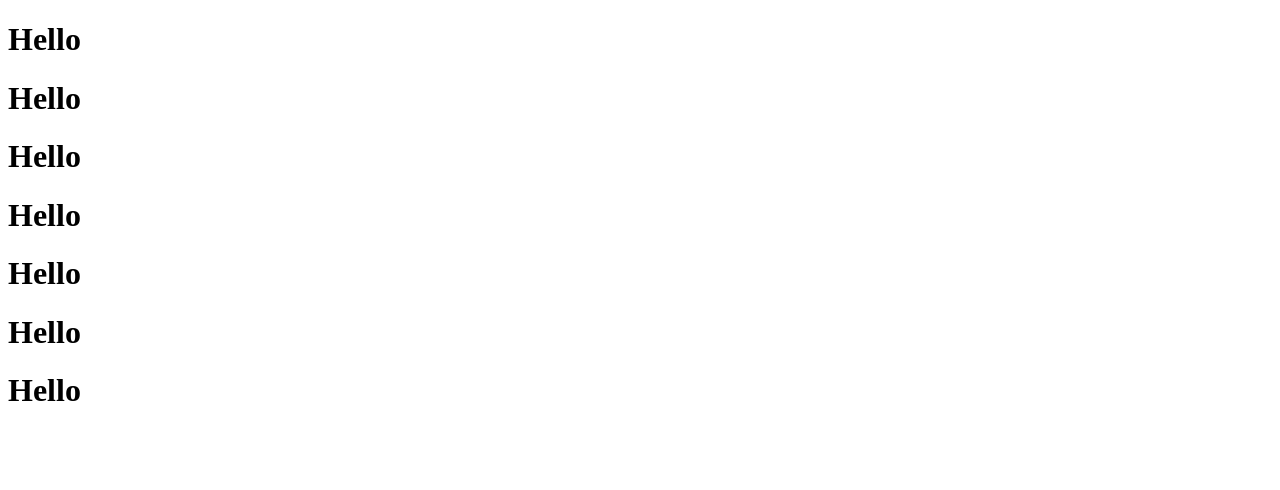
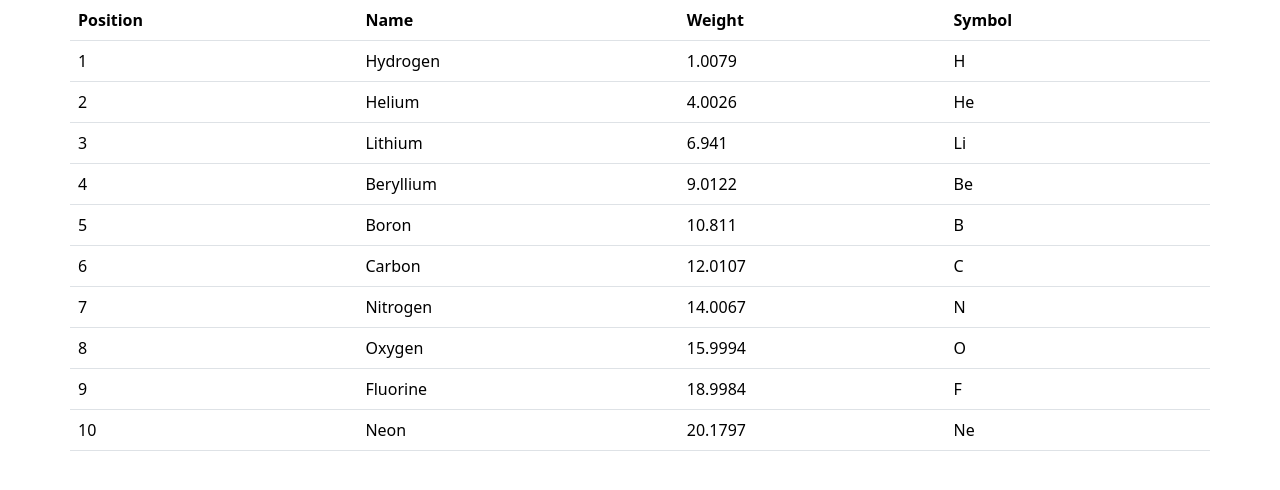
Before and after one commit to Mitul2711/practice, an Angular app: page /parent in a window 1280 px wide. Before the commit this address led to /. Shown: the top 490 px of the page. Built offline with nearby package versions, Linux system fonts and the light colour scheme.

Commit message:
send data from parent to child

```diff
--- a/src/app/app-routing.module.ts
+++ b/src/app/app-routing.module.ts
@@ -1,7 +1,12 @@
 import { NgModule } from '@angular/core';
 import { RouterModule, Routes } from '@angular/router';
+import { ChildComponent } from './components/child/child.component';
+import { ParentComponent } from './components/parent/parent.component';
 
-const routes: Routes = [];
+const routes: Routes = [
+  {path:'child', component: ChildComponent},
+  {path: 'parent', component: ParentComponent}
+];
 
 @NgModule({
   imports: [RouterModule.forRoot(routes)],
--- a/src/app/app.component.html
+++ b/src/app/app.component.html
@@ -1,7 +1 @@
-<h1>Hello</h1>
-<h1>Hello</h1>
-<h1>Hello</h1>
-<h1>Hello</h1>
-<h1>Hello</h1>
-<h1>Hello</h1>
-<h1>Hello</h1>
+<router-outlet></router-outlet>
--- a/src/app/app.module.ts
+++ b/src/app/app.module.ts
@@ -3,10 +3,14 @@ import { BrowserModule } from '@angular/platform-browser';
 
 import { AppRoutingModule } from './app-routing.module';
 import { AppComponent } from './app.component';
+import { ChildComponent } from './components/child/child.component';
+import { ParentComponent } from './components/parent/parent.component';
 
 @NgModule({
   declarations: [
-    AppComponent
+    AppComponent,
+    ChildComponent,
+    ParentComponent
   ],
   imports: [
     BrowserModule,
--- /dev/null
+++ b/src/app/components/child/child.component.html
@@ -0,0 +1,21 @@
+<div class="container">
+    <div class="row">
+        <table class="table">
+            <thead>
+              <tr>
+                <th>Position</th>
+                <th>Name</th>
+                <th>Weight</th>
+                <th>Symbol</th>
+              </tr>
+            </thead>
+            <tbody>
+              <tr *ngFor="let data of userData">
+                <td>{{data.position}}</td>
+                <td>{{data.name}}</td>
+                <td>{{data.weight}}</td>
+                <td>{{data.symbol}}</td>
+              </tr>
+          </table>
+    </div>
+</div>
--- /dev/null
+++ b/src/app/components/child/child.component.ts
@@ -0,0 +1,16 @@
+import { Component, Input, OnInit } from '@angular/core';
+
+@Component({
+  selector: 'app-child',
+  templateUrl: './child.component.html',
+  styleUrls: ['./child.component.css']
+})
+export class ChildComponent implements OnInit {
+
+  @Input() userData: any[];
+
+  ngOnInit(): void {
+    // console.log(this.userData);
+  }
+
+}
--- /dev/null
+++ b/src/app/components/parent/parent.component.html
@@ -0,0 +1 @@
+<app-child [userData]="userData"></app-child>
--- /dev/null
+++ b/src/app/components/parent/parent.component.ts
@@ -0,0 +1,23 @@
+import { Component } from '@angular/core';
+
+@Component({
+  selector: 'app-parent',
+  templateUrl: './parent.component.html',
+  styleUrls: ['./parent.component.css']
+})
+export class ParentComponent {
+
+  userData: any[] = [
+    {position: 1, name: 'Hydrogen', weight: 1.0079, symbol: 'H'},
+    {position: 2, name: 'Helium', weight: 4.0026, symbol: 'He'},
+    {position: 3, name: 'Lithium', weight: 6.941, symbol: 'Li'},
+    {position: 4, name: 'Beryllium', weight: 9.0122, symbol: 'Be'},
+    {position: 5, name: 'Boron', weight: 10.811, symbol: 'B'},
+    {position: 6, name: 'Carbon', weight: 12.0107, symbol: 'C'},
+    {position: 7, name: 'Nitrogen', weight: 14.0067, symbol: 'N'},
+    {position: 8, name: 'Oxygen', weight: 15.9994, symbol: 'O'},
+    {position: 9, name: 'Fluorine', weight: 18.9984, symbol: 'F'},
+    {position: 10, name: 'Neon', weight: 20.1797, symbol: 'Ne'}
+  ]
+
+}
--- a/src/index.html
+++ b/src/index.html
@@ -6,6 +6,10 @@
   <base href="/">
   <meta name="viewport" content="width=device-width, initial-scale=1">
   <link rel="icon" type="image/x-icon" href="favicon.ico">
+
+  <link href="https://cdn.jsdelivr.net/npm/bootstrap@5.3.2/dist/css/bootstrap.min.css" rel="stylesheet"
+  integrity="sha384-T3c6CoIi6uLrA9TneNEoa7RxnatzjcDSCmG1MXxSR1GAsXEV/Dwwykc2MPK8M2HN" crossorigin="anonymous">
+
 </head>
 <body>
   <app-root></app-root>
--- a/tsconfig.json
+++ b/tsconfig.json
@@ -22,7 +22,8 @@
     "lib": [
       "ES2022",
       "dom"
-    ]
+    ],
+    "strictPropertyInitialization": false
   },
   "angularCompilerOptions": {
     "enableI18nLegacyMessageIdFormat": false,
```
Also changed, not shown: src/app/components/child/child.component.css (added), src/app/components/parent/parent.component.css (added), 2 other files (tests, documents, lock files or other folders).
